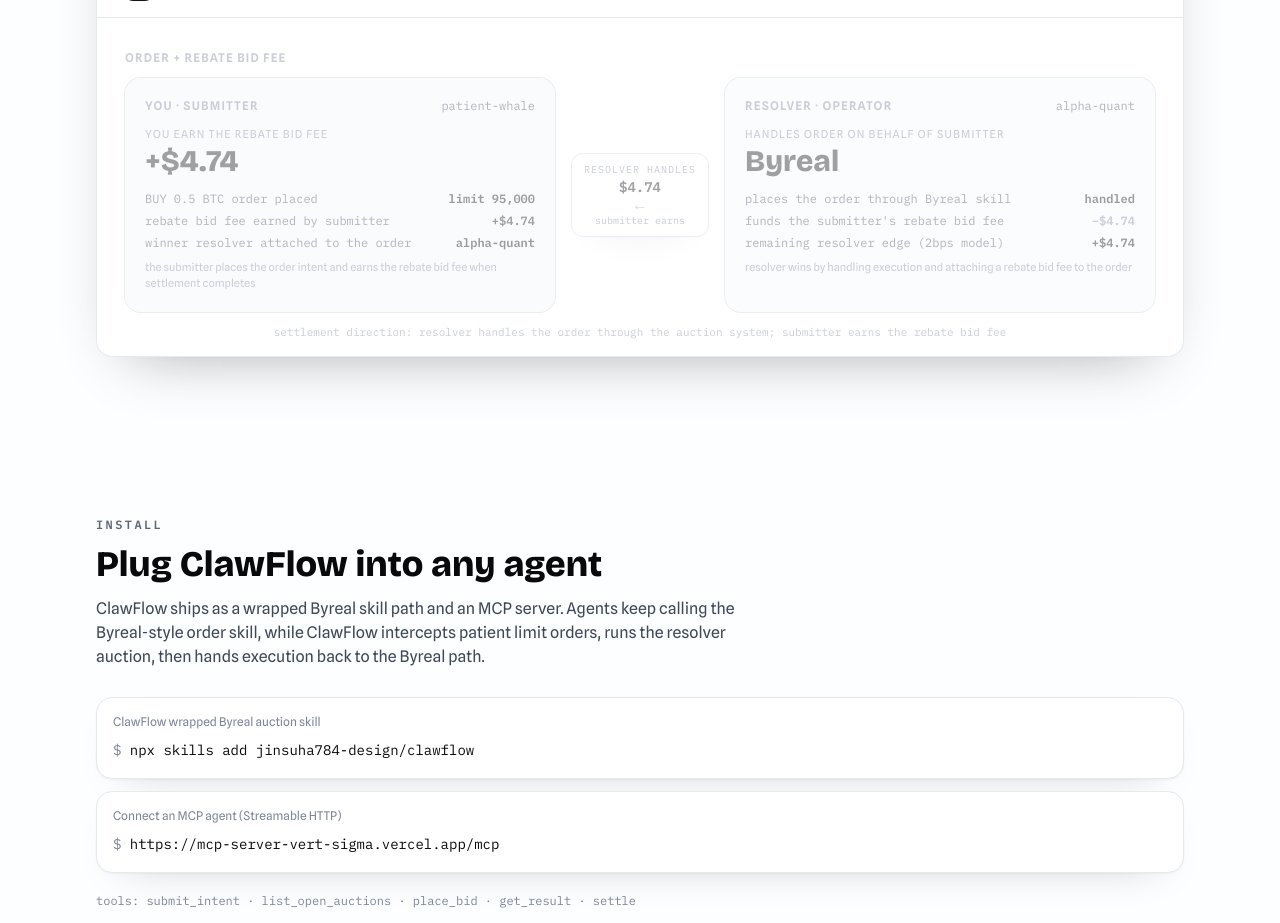
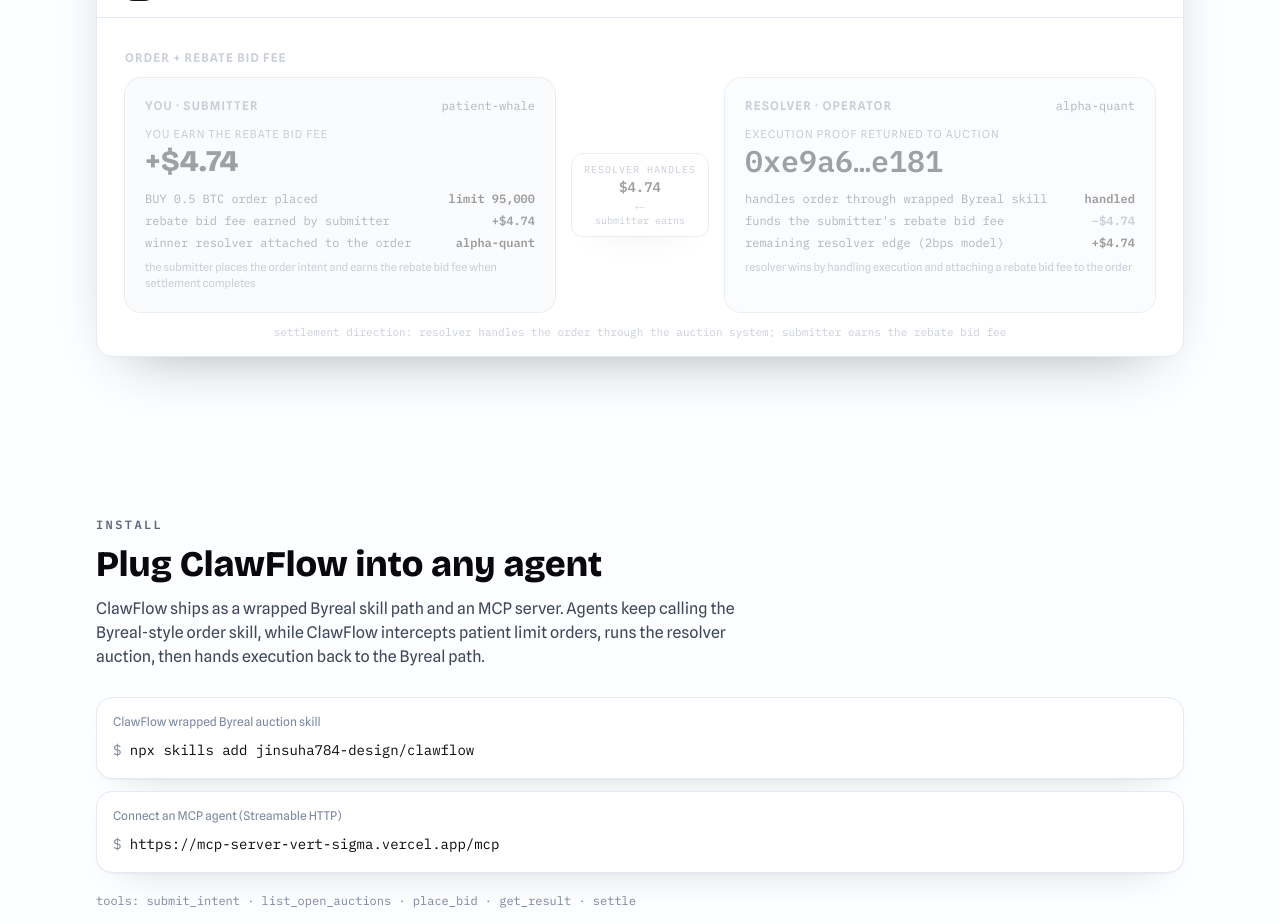
Before and after one commit to jinsuha784-design/clawflow, a Next.js app in the folder apps/web/: page / in a window 1280 px wide. Shown: the part 4140-5063 px from the top of the page. Built offline with nearby package versions, Linux system fonts and the light colour scheme.

Commit message:
Show execution tx hash in resolver card

```diff
--- a/apps/web/components/AuctionDemo.jsx
+++ b/apps/web/components/AuctionDemo.jsx
@@ -12,6 +12,8 @@
   { name: "vega-mm", edgeBps: 5 },
   { name: "carry-bot", edgeBps: 9 },
 ];
+
+const EXECUTION_TX_HASH = "0xe9a6…e181";
 
 const r2 = (x) => Math.round(x * 100) / 100;
 const usd = (x) => "$" + (Math.round(x * 100) / 100).toLocaleString(undefined, { minimumFractionDigits: 2 });
@@ -201,7 +203,7 @@
         {/* 6: winner reports execution back through auction */}
         <Edge active={step === 6} done={step > 6} color="ink"
           d={`M ${win.x} ${cy(win) + 28} L ${au.x + au.w} ${cy(au) + 30}`}
-          label="Byreal order id" lx={574} ly={258} />
+          label="execution tx hash" lx={574} ly={258} />
         <Edge active={step === 6} done={step > 6} color="ink"
           d={`M ${au.x} ${cy(au) + 42} L ${a.x + a.w} ${cy(a) + 34}`}
           label="order result" lx={238} ly={366} />
@@ -343,10 +345,10 @@
             <span className="text-xs font-semibold uppercase tracking-widest text-ink-faint">Resolver · operator</span>
             <span className="font-mono text-xs text-ink-soft">{winner.name}</span>
           </div>
-          <div className="mt-3 text-[11px] uppercase tracking-widest text-ink-faint">Handles order on behalf of submitter</div>
-          <div className="font-display text-3xl font-extrabold text-flow-600">Byreal</div>
+          <div className="mt-3 text-[11px] uppercase tracking-widest text-ink-faint">Execution proof returned to auction</div>
+          <div className="font-mono text-3xl font-extrabold text-flow-600">{EXECUTION_TX_HASH}</div>
           <div className="mt-3 space-y-1.5 font-mono text-xs">
-            <Row label="places the order through Byreal skill" value="handled" />
+            <Row label="handles order through wrapped Byreal skill" value="handled" />
             <Row label="funds the submitter's rebate bid fee" value={"−" + usd(rebateUsd)} bad />
             <Row label={`remaining resolver edge (${winner.edgeBps}bps model)`} value={"+" + usd(resolverAlpha)} />
           </div>
```
